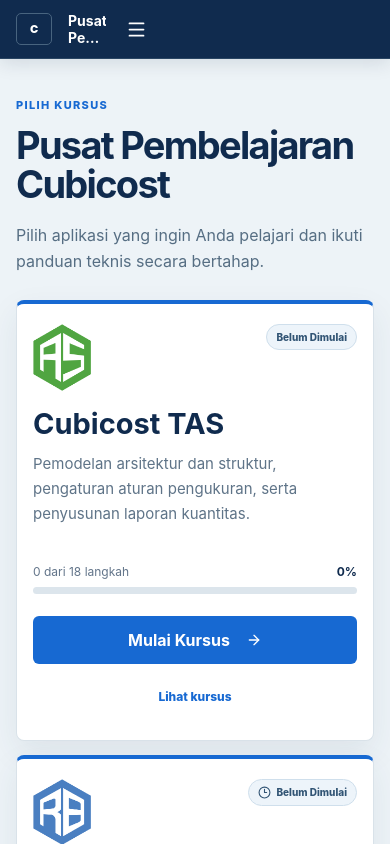
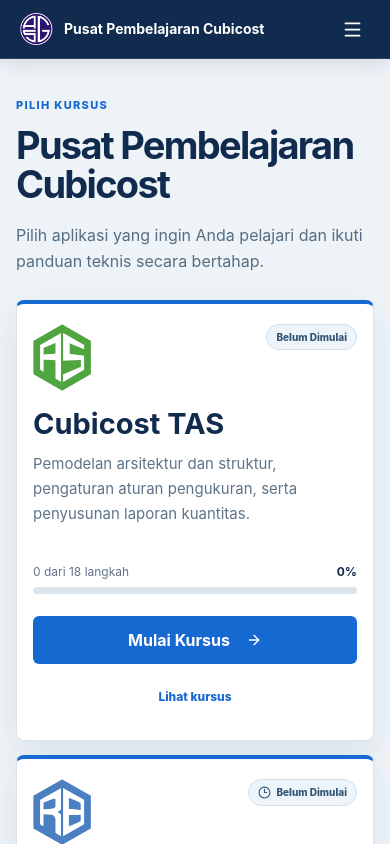
Before and after one commit to borprilyan-rgb/glodon, a React (Vite) app: page / in a window 390 px wide. Shown: the top 844 px of the page. Built offline with nearby package versions, Linux system fonts and the light colour scheme.

Commit message:
1.12c Image fix

```diff
--- a/src/components/LessonHeader.jsx
+++ b/src/components/LessonHeader.jsx
@@ -23,7 +23,7 @@
       <a className="lesson-brand" href="/"><span className="brand__mark"><img src="/branding/company-logo.png" alt="Glodon company logo" /></span><span><strong>{product ? `Cubicost ${product.toUpperCase()}` : t.hubBrand}</strong><small>{t.tutorialSubtitle}</small></span>{product && <span className="header-product-mark">{product.toUpperCase()}</span>}</a>
       {activeStep && <div className="lesson-topbar__context"><small>{t.part} {activeStep.partNumber}</small><strong>{activeStep.title}</strong></div>}
       <div className="lesson-topbar__tools">{showProgress && <ProgressBar completed={completed.size} total={total} t={t} compact />}<LanguageSwitcher language={language} onChange={onLanguageChange} t={t} />{product && <a className="all-courses-button" href="/" aria-label={t.backToAllCourses}><LayoutGrid size={16} /><span>{t.allCourses}</span></a>}{activeStep && <a className="course-map-button" href={`/${product}/course`} aria-label={t.backToCourseMap}><ArrowLeft size={16} /><span>{t.courseMapLabel}</span></a>}</div>
-      <div className="mobile-header-row">{product && <a className="mobile-header__back" href={activeStep ? `/${product}/course` : '/'} aria-label={activeStep ? t.backToCourseMap : t.backToAllCourses}><ArrowLeft size={20} /></a>}<span className="mobile-header__product">{product?.toUpperCase() || 'C'}</span><strong>{title}</strong><button ref={menuButtonRef} type="button" onClick={() => setMenuOpen(true)} aria-label={t.lessons} aria-expanded={menuOpen}><Menu size={21} /></button></div>
+      <div className="mobile-header-row">{product && <a className="mobile-header__back" href={activeStep ? `/${product}/course` : '/'} aria-label={activeStep ? t.backToCourseMap : t.backToAllCourses}><ArrowLeft size={20} /></a>}<a className="mobile-header__logo" href="/" aria-label={t.backToAllCourses}><img src="/branding/company-logo.png" alt="" /></a><strong>{title}</strong><button ref={menuButtonRef} type="button" onClick={() => setMenuOpen(true)} aria-label={t.lessons} aria-expanded={menuOpen}><Menu size={21} /></button></div>
     </header>
     {menuOpen && <div className="mobile-menu-layer"><button className="mobile-menu-backdrop" type="button" onClick={() => setMenuOpen(false)} aria-label={t.closeMenu} /><aside className="mobile-menu-drawer" role="dialog" aria-modal="true" aria-label={t.lessons}><header><strong>{t.hubBrand}</strong><button ref={closeButtonRef} type="button" onClick={() => setMenuOpen(false)} aria-label={t.closeMenu}><X size={22} /></button></header><nav><a href="/" onClick={() => setMenuOpen(false)}><LayoutGrid size={18} />{t.allCourses}</a>{product && <a href={`/${product}/course`} onClick={() => setMenuOpen(false)}><ArrowLeft size={18} />{t.courseMapLabel}</a>}</nav><div className="mobile-menu-language"><span>{t.language}</span><LanguageSwitcher language={language} onChange={onLanguageChange} t={t} /></div>{showProgress && <ProgressBar completed={completed.size} total={total} t={t} compact />}</aside></div>}
   </>
--- a/src/styles/global.css
+++ b/src/styles/global.css
@@ -97,11 +97,13 @@
   body { font-size: 16px; }
   .lesson-topbar { min-height: 58px; padding: 7px 16px; display: block; }
   .lesson-topbar > .lesson-brand, .lesson-topbar__context, .lesson-topbar__tools { display: none; }
-  .mobile-header-row { display: grid; grid-template-columns: 44px 38px minmax(0, 1fr) 44px; align-items: center; gap: 8px; min-height: 44px; }
+  .mobile-header-row { display: flex; align-items: center; gap: 8px; width: 100%; min-height: 44px; }
   .mobile-header-row > a, .mobile-header-row > button { display: grid; place-items: center; width: 44px; height: 44px; padding: 0; color: white; background: transparent; border: 0; border-radius: 5px; }
   .mobile-header-row > a:focus-visible, .mobile-header-row > button:focus-visible { outline: 2px solid white; outline-offset: -3px; }
-  .mobile-header__product { display: grid; place-items: center; width: 36px; height: 32px; color: white; border: 1px solid #48647f; border-radius: 5px; font-size: 11px; font-weight: 900; }
+  .mobile-header-row > .mobile-header__logo { width: 40px; height: 40px; padding: 3px; }
+  .mobile-header__logo img { display: block; width: 100%; height: 100%; object-fit: contain; }
   .mobile-header-row > strong { display: -webkit-box; min-width: 0; overflow: hidden; color: white; font-size: 14px; line-height: 1.25; -webkit-box-orient: vertical; -webkit-line-clamp: 2; }
+  .mobile-header-row > button { flex: 0 0 44px; margin-left: auto; }
   .mobile-menu-layer { position: fixed; inset: 0; z-index: 80; display: block; }
   .mobile-menu-backdrop { position: absolute; inset: 0; width: 100%; height: 100%; background: rgba(5, 21, 38, .58); border: 0; }
   .mobile-menu-drawer { position: absolute; top: 0; right: 0; width: min(88vw, 340px); height: 100dvh; padding: 16px 16px calc(20px + env(safe-area-inset-bottom)); overflow-y: auto; color: var(--navy); background: white; box-shadow: -18px 0 44px rgba(3, 20, 38, .22); }
@@ -159,8 +161,8 @@
   .step-link { min-width: 0; min-height: 62px; padding: 12px; }
   .step-link span { min-width: 0; overflow: hidden; text-overflow: ellipsis; white-space: nowrap; }
   .step-link small { font-size: 12px; }
-  .lightbox__image-wrap { overflow: auto; touch-action: pan-x pan-y pinch-zoom; }
-  .lightbox__image-wrap img { width: auto; max-width: none; min-width: 100%; height: auto; max-height: none; object-fit: contain; }
+  .lightbox__image-wrap { overflow: hidden; touch-action: pinch-zoom; }
+  .lightbox__image-wrap img { width: 100%; max-width: 100%; min-width: 0; height: 100%; max-height: 100%; object-fit: contain; }
   .lightbox__caption { gap: 8px; padding: 10px 12px calc(10px + env(safe-area-inset-bottom)); font-size: 14px; }
 
   .course-map-page { padding-top: 24px; }
```
